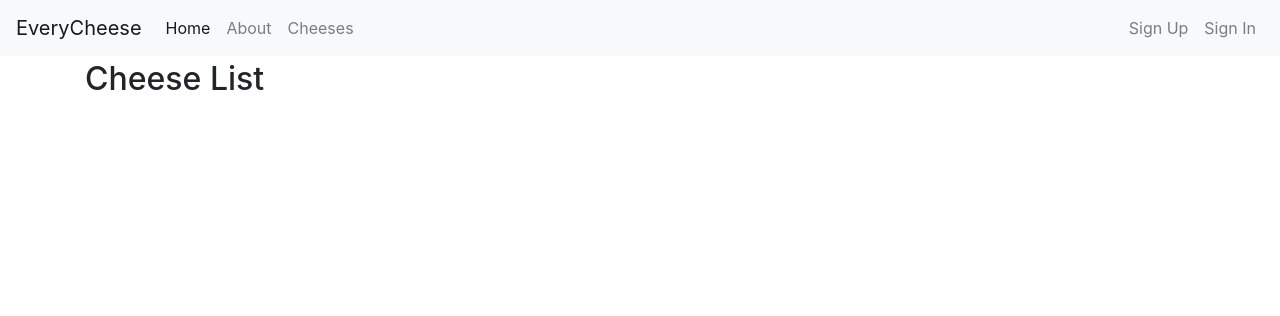
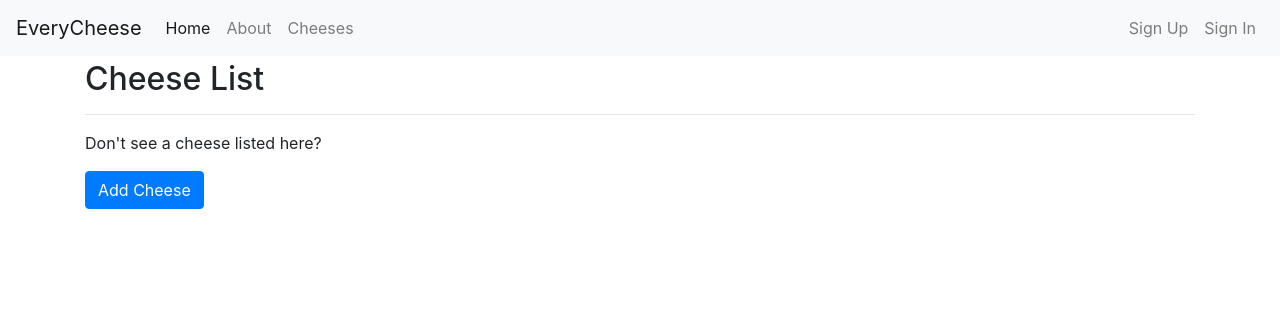
Before and after one commit to factdroid/everycheese, a Django app: page /cheeses/ in a window 1280 px wide. Shown: the top 316 px of the page. Run offline with Django 3.2, Linux system fonts and the light colour scheme; data that the repository does not hold is empty; some libraries are stand-ins or nearby versions.

Commit message:
Added working Add Cheese form

```diff
--- a/everycheese/cheeses/models.py
+++ b/everycheese/cheeses/models.py
@@ -2,6 +2,7 @@ from django.db import models
 from autoslug import AutoSlugField
 from model_utils.models import TimeStampedModel
 from django_countries.fields import CountryField
+from django.urls import reverse
 
 class Cheese(TimeStampedModel):
 
@@ -20,3 +21,7 @@ class Cheese(TimeStampedModel):
 
     def __str__(self):
         return self.name
+
+    def get_absolute_url(self):
+        """Return Absolute URL to the Cheese Detail Page. Which is the page for each Cheese instance"""
+        return reverse('cheeses:detail', kwargs={"slug": self.slug})
--- a/everycheese/cheeses/urls.py
+++ b/everycheese/cheeses/urls.py
@@ -5,5 +5,7 @@ from . import views
 app_name = "cheeses"
 urlpatterns = [
     path('',views.CheeseListView.as_view(),name='list'),
+    path('add/', views.CheeseCreateView.as_view(), name='add'),
     path('<slug:slug>/',views.CheeseDetailView.as_view(),name='detail'),
+
 ]
--- a/everycheese/cheeses/views.py
+++ b/everycheese/cheeses/views.py
@@ -1,12 +1,15 @@
-from django.views.generic import ListView, DetailView
+from django.views.generic import ListView, DetailView, CreateView
 
 from .models import Cheese
 
 class CheeseListView(ListView):
-
     model = Cheese
 
 
 class CheeseDetailView(DetailView):
+    model = Cheese
 
+
+class CheeseCreateView(CreateView):
     model = Cheese
+    fields = ['name', 'description', 'firmness', 'country_of_origin']
--- a/everycheese/templates/cheeses/cheese_list.html
+++ b/everycheese/templates/cheeses/cheese_list.html
@@ -17,4 +17,13 @@
 
 </ul>
 
+<hr/>
+<p>Don't see a cheese listed here?</p>
+<p>
+    <a href="{% url 'cheeses:add' %}" class="btn btn-primary" role="button">
+        Add Cheese
+    </a>
+</p>
+
+
 {% endblock content %}
```
Also changed, not shown: everycheese/templates/cheeses/cheese_form.html (added, +22 -0 lines).
